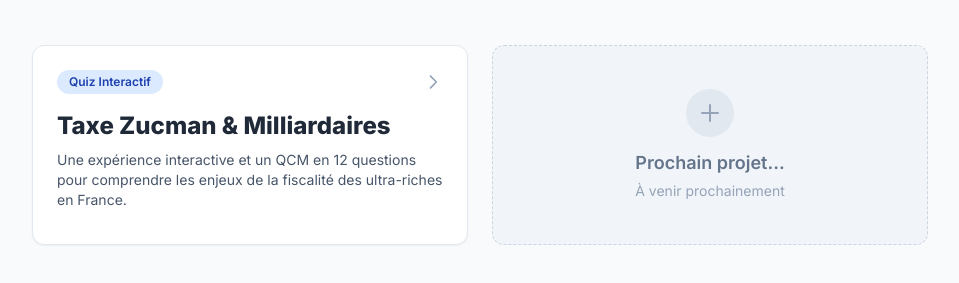
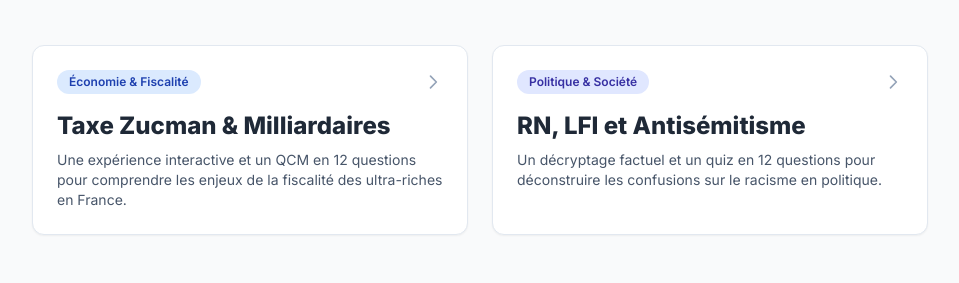
Before and after one commit to aifedespaix/explosion, a plain HTML site: page public/index.html in a window 1280 px wide. Shown: the part 119-402 px from the top of the page, without its empty margins (160-1119 px from the left). Drawn offline with nearby package versions, Linux system fonts and the light colour scheme.

Commit message:
Update project descriptions and add new quiz links

```diff
--- a/public/index.html
+++ b/public/index.html
@@ -19,24 +19,25 @@
 
         <main class="grid grid-cols-1 md:grid-cols-2 gap-6">
 
-            <!-- Carte Projet 1 : Le Quiz -->
+            <!-- Projet 1 : Le Quiz Zucman -->
             <a href="taxe-zucman.html" class="block group bg-white rounded-xl shadow-sm hover:shadow-md border border-slate-200 p-6 transition-all duration-200 transform hover:-translate-y-1">
                 <div class="flex items-center justify-between mb-4">
-                    <span class="bg-blue-100 text-blue-800 text-xs font-semibold px-3 py-1 rounded-full">Quiz Interactif</span>
+                    <span class="bg-blue-100 text-blue-800 text-xs font-semibold px-3 py-1 rounded-full">Économie & Fiscalité</span>
                     <svg class="w-5 h-5 text-slate-400 group-hover:text-blue-500 transition-colors" fill="none" stroke="currentColor" viewBox="0 0 24 24"><path stroke-linecap="round" stroke-linejoin="round" stroke-width="2" d="M9 5l7 7-7 7"></path></svg>
                 </div>
                 <h2 class="text-2xl font-bold mb-2 group-hover:text-blue-600 transition-colors">Taxe Zucman & Milliardaires</h2>
                 <p class="text-slate-600 text-sm">Une expérience interactive et un QCM en 12 questions pour comprendre les enjeux de la fiscalité des ultra-riches en France.</p>
             </a>
 
-            <!-- Emplacement pour votre futur projet -->
-            <div class="block bg-slate-100 rounded-xl border border-dashed border-slate-300 p-6 flex flex-col items-center justify-center text-center min-h-[200px]">
-                <div class="w-12 h-12 rounded-full bg-slate-200 flex items-center justify-center mb-3">
-                    <svg class="w-6 h-6 text-slate-400" fill="none" stroke="currentColor" viewBox="0 0 24 24"><path stroke-linecap="round" stroke-linejoin="round" stroke-width="2" d="M12 4v16m8-8H4"></path></svg>
+            <!-- Projet 2 : Le Quiz RN vs LFI -->
+            <a href="rn-lfi-racisme.html" class="block group bg-white rounded-xl shadow-sm hover:shadow-md border border-slate-200 p-6 transition-all duration-200 transform hover:-translate-y-1">
+                <div class="flex items-center justify-between mb-4">
+                    <span class="bg-indigo-100 text-indigo-800 text-xs font-semibold px-3 py-1 rounded-full">Politique & Société</span>
+                    <svg class="w-5 h-5 text-slate-400 group-hover:text-indigo-500 transition-colors" fill="none" stroke="currentColor" viewBox="0 0 24 24"><path stroke-linecap="round" stroke-linejoin="round" stroke-width="2" d="M9 5l7 7-7 7"></path></svg>
                 </div>
-                <h2 class="text-lg font-semibold text-slate-500">Prochain projet...</h2>
-                <p class="text-slate-400 text-sm mt-1">À venir prochainement</p>
-            </div>
+                <h2 class="text-2xl font-bold mb-2 group-hover:text-indigo-600 transition-colors">RN, LFI et Antisémitisme</h2>
+                <p class="text-slate-600 text-sm">Un décryptage factuel et un quiz en 12 questions pour déconstruire les confusions sur le racisme en politique.</p>
+            </a>
 
         </main>
     </div>
```
